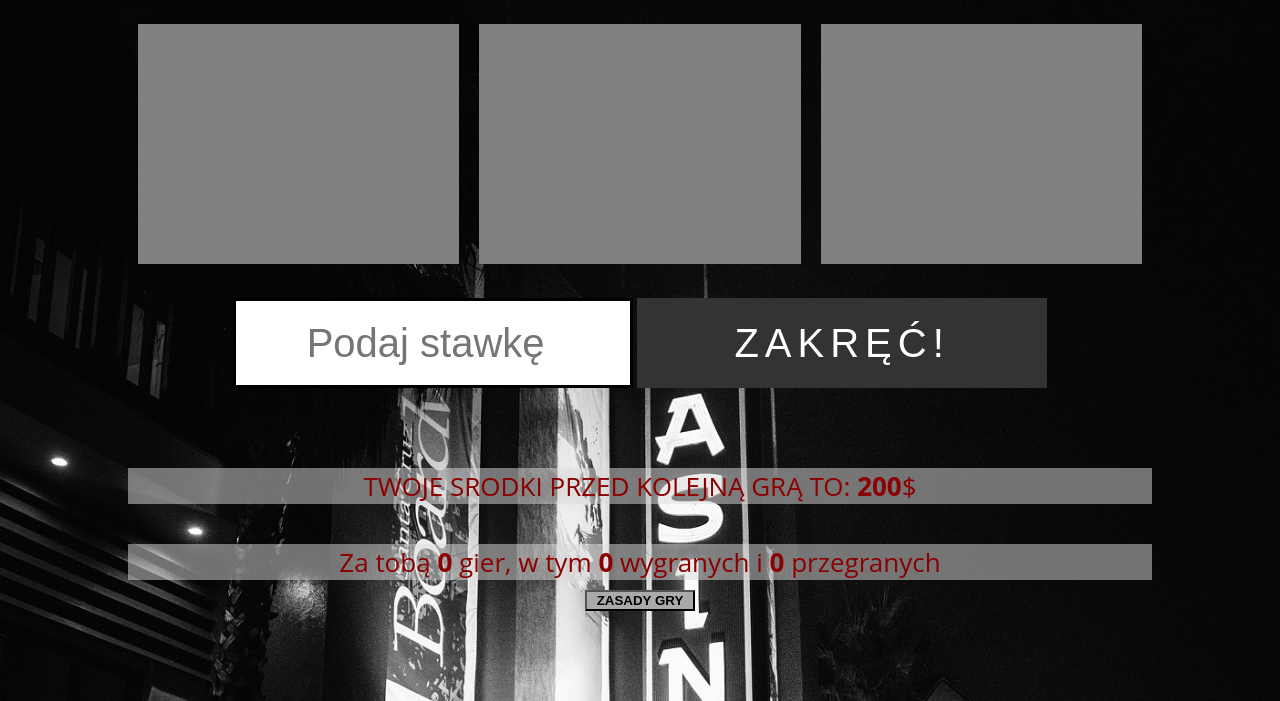
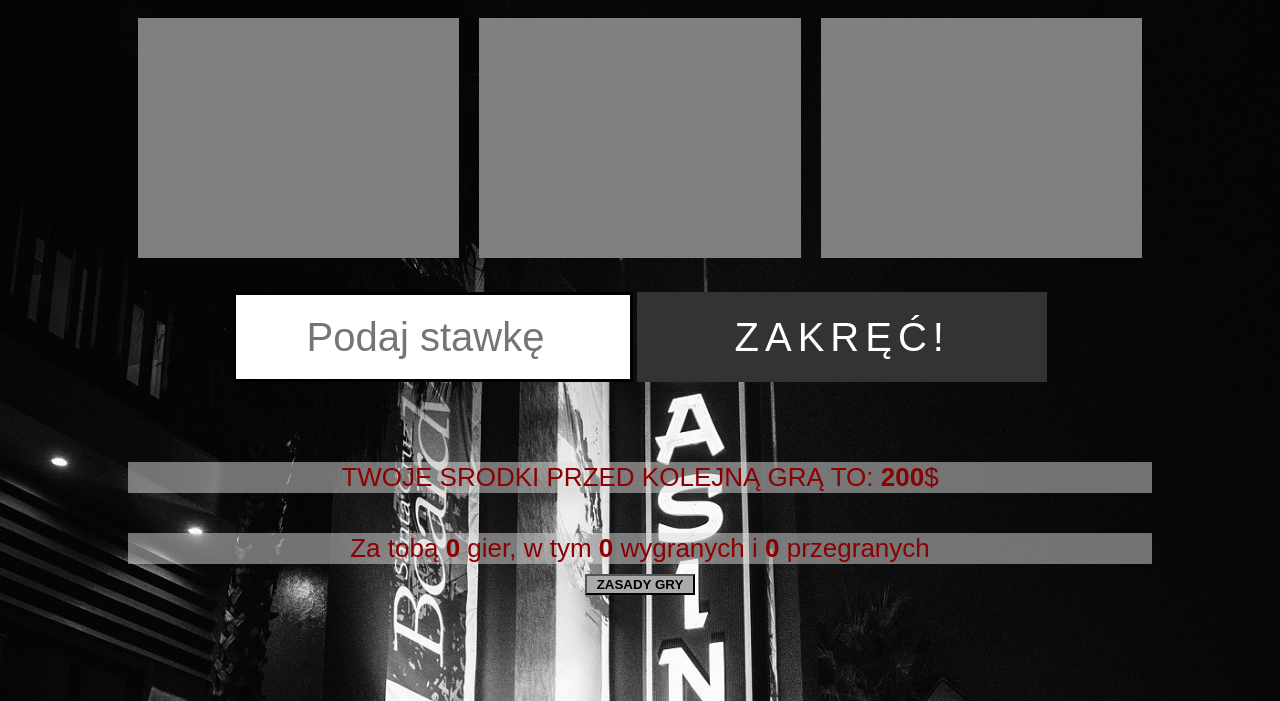
Before and after one commit to Jotaesieka/slots-project, a plain HTML site: page index.html in a window 1280 px wide. Shown: the part 99-800 px from the top of the page. Drawn offline with Linux system fonts and the light colour scheme.

Commit message:
change font-family

```diff
--- a/style.css
+++ b/style.css
@@ -12,7 +12,7 @@ body {
 .wrap {
     width: 80%;
     margin: 5vh auto 0;
-    font-family: 'open sans', roboto, sans-serif;
+    font-family: 'arial', roboto, sans-serif;
 }
 
 
```
